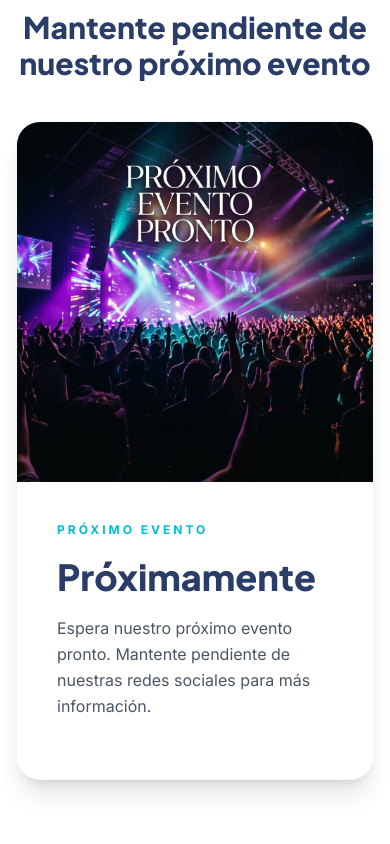
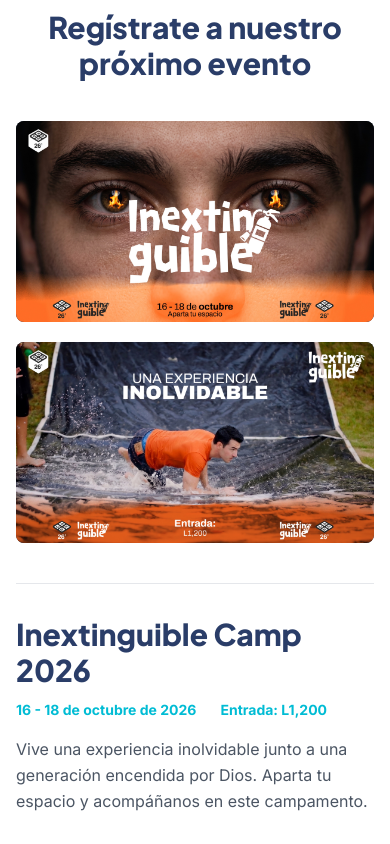
Before and after one commit to Josuezl/agapehn-website, a Next.js app: page / in a window 390 px wide. Shown: the part 4440-5284 px from the top of the page. Built offline with nearby package versions, Linux system fonts and the light colour scheme; no server answers.

Commit message:
feat(events): publish Inextinguible Camp 2026
Move event content into a typed data module and render both campaign images through a reusable responsive section.

```diff
--- a/app/page.tsx
+++ b/app/page.tsx
@@ -2,6 +2,8 @@
 import type { Metadata } from 'next'
 import { getRecentStreams, getRecentUploads } from '@/lib/youtube'
 import HeroParallax from '@/components/HeroParallax'
+import EventSection from '@/components/events/EventSection'
+import { currentEvent } from '@/data/current-event'
 
 export const metadata: Metadata = {
   title: 'Ministerio Internacional Ágape | En esta casa, cabemos todos',
@@ -28,15 +30,6 @@
   { title: 'Estacionamiento', description: 'Equipo dedicado a ayudarte desde que llegas. ¡Tu primera impresión es nuestra prioridad!' },
   { title: 'Info', description: 'Listo para responder todas tus preguntas y orientarte en tu primera visita.' },
 ]
-
-const currentEvent = {
-  label: 'Próximo Evento',
-  title: 'Próximamente',
-  description: 'Espera nuestro próximo evento pronto. Mantente pendiente de nuestras redes sociales para más información.',
-  date: '',
-  image: '/Eventos/proximo_evento.png',
-  formUrl: '',
-}
 
 const mainMinistries = [
   { name: 'Ágape Ora', description: 'Devocional transmitido por Facebook Live los lunes, miércoles y viernes a las 5:00 a.m.', schedule: 'Lun · Mié · Vie — 5:00 a.m.' },
@@ -218,52 +211,7 @@
         </div>
       </section>
 
-      {/*
-          EVENTO ACTUAL
-       */}
-      <section id="evento" className="py-20 bg-white">
-        <div className="container-custom">
-          <div className="text-center mb-10">
-            <p className="text-teal font-bold text-xs uppercase tracking-[0.25em] mb-3">Próximo evento</p>
-            <h2 className="font-heading font-extrabold text-3xl md:text-4xl text-navy">
-              Mantente pendiente de nuestro próximo evento
-            </h2>
-          </div>
-          <div className="grid grid-cols-1 lg:grid-cols-2 rounded-3xl overflow-hidden shadow-xl border border-gray-100 min-h-[480px]">
-            {/* Imagen izquierda */}
-            <div className="relative min-h-[360px] lg:min-h-full">
-              <Image
-                src={currentEvent.image}
-                alt={currentEvent.title}
-                fill
-                className="object-cover"
-                style={{ objectPosition: 'center 20%' }}
-              />
-            </div>
-            {/* Contenido derecha */}
-            <div className="bg-white p-10 lg:p-14 flex flex-col justify-center">
-              <p className="text-teal font-bold text-xs uppercase tracking-[0.25em] mb-4">{currentEvent.label}</p>
-              <h2 className="font-heading font-extrabold text-4xl md:text-5xl text-navy mb-4 leading-tight">
-                {currentEvent.title}
-              </h2>
-              <p className="text-gray-600 text-base leading-relaxed mb-5">{currentEvent.description}</p>
-              {currentEvent.date && (
-                <p className="text-gray-400 text-sm mb-8">{currentEvent.date}</p>
-              )}
-              {currentEvent.formUrl && (
-                <a
-                  href={currentEvent.formUrl}
-                  target="_blank"
-                  rel="noopener noreferrer"
-                  className="inline-flex items-center gap-2 self-start px-8 py-3.5 bg-navy text-white font-bold rounded-full hover:bg-navy-dark transition-colors text-base"
-                >
-                  Registrarme →
-                </a>
-              )}
-            </div>
-          </div>
-        </div>
-      </section>
+      <EventSection event={currentEvent} />
 
       {/*
           VISITA
--- /dev/null
+++ b/components/events/EventSection.tsx
@@ -0,0 +1,69 @@
+import Image from 'next/image'
+import type { Event } from '@/data/current-event'
+
+interface EventSectionProps {
+  event: Event
+}
+
+export default function EventSection({ event }: EventSectionProps) {
+  return (
+    <section id="evento" className="bg-white py-20">
+      <div className="container-custom">
+        <div className="mb-10 text-center">
+          <p className="mb-3 text-xs font-bold uppercase tracking-[0.25em] text-teal">
+            {event.label}
+          </p>
+          <h2 className="font-heading text-3xl font-extrabold text-navy md:text-4xl">
+            Regístrate a nuestro próximo evento
+          </h2>
+        </div>
+
+        <div
+          className={`grid gap-5 ${
+            event.images.length > 1 ? 'lg:grid-cols-2' : 'grid-cols-1'
+          }`}
+        >
+          {event.images.map((image, index) => (
+            <div
+              key={image}
+              className="relative aspect-video overflow-hidden rounded-lg bg-navy-deeper"
+            >
+              <Image
+                src={image}
+                alt={`${event.title}, imagen ${index + 1}`}
+                fill
+                sizes={event.images.length > 1 ? '(min-width: 1024px) 50vw, 100vw' : '100vw'}
+                className="object-cover"
+                priority={index === 0}
+              />
+            </div>
+          ))}
+        </div>
+
+        <div className="mt-10 grid items-end gap-8 border-t border-gray-200 pt-8 lg:grid-cols-[1fr_auto]">
+          <div className="max-w-3xl">
+            <h3 className="mb-3 font-heading text-3xl font-extrabold text-navy md:text-4xl">
+              {event.title}
+            </h3>
+            <div className="mb-4 flex flex-wrap gap-x-6 gap-y-2 text-sm font-bold text-teal">
+              <span>{event.date}</span>
+              <span>{event.price}</span>
+            </div>
+            <p className="text-base leading-relaxed text-gray-600">
+              {event.description}
+            </p>
+          </div>
+
+          <a
+            href={event.registrationUrl}
+            target="_blank"
+            rel="noopener noreferrer"
+            className="inline-flex min-h-12 items-center justify-center rounded-full bg-navy px-8 py-3.5 text-base font-bold text-white transition-colors hover:bg-navy-dark"
+          >
+            Inscríbete ahora
+          </a>
+        </div>
+      </div>
+    </section>
+  )
+}
--- /dev/null
+++ b/data/current-event.ts
@@ -0,0 +1,23 @@
+export interface Event {
+  label: string
+  title: string
+  description: string
+  date: string
+  price: string
+  images: string[]
+  registrationUrl: string
+}
+
+export const currentEvent: Event = {
+  label: 'Próximo evento',
+  title: 'Inextinguible Camp 2026',
+  description:
+    'Vive una experiencia inolvidable junto a una generación encendida por Dios. Aparta tu espacio y acompáñanos en este campamento.',
+  date: '16 - 18 de octubre de 2026',
+  price: 'Entrada: L1,200',
+  images: [
+    '/Eventos/inextinguible-camp-2026-01.jpeg',
+    '/Eventos/inextinguible-camp-2026-02.jpeg',
+  ],
+  registrationUrl: 'https://forms.gle/BAFKdqAct6ekSZBY8',
+}
```
Also changed, not shown: public/Eventos/inextinguible-camp-2026-01.jpeg (added), public/Eventos/inextinguible-camp-2026-02.jpeg (added), 2 other files (tests, documents, lock files or other folders).
